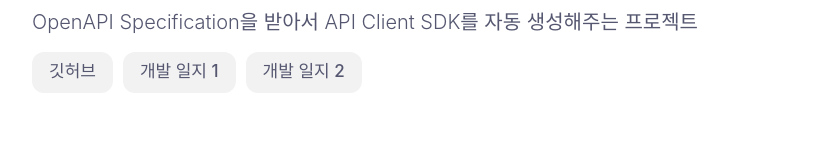
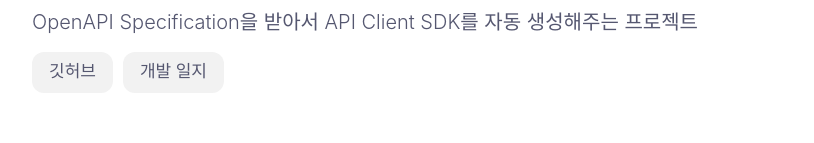
Before and after one commit to hoseungme/about.hoseung.me, a React app: page / in a window 1280 px wide. Shown: the part 2398-2541 px from the top of the page, without its empty margins (178-992 px from the left). Built offline with nearby package versions, Linux system fonts and the light colour scheme; a web font is replaced by a local one.

Commit message:
fix opensource section

```diff
--- a/src/pages/Main/sections/opensource.tsx
+++ b/src/pages/Main/sections/opensource.tsx
@@ -112,15 +112,7 @@ export function OpensourceSection() {
               className="link font-medium"
               to="https://blog.hoseung.me/2021-05-01-api-client-sdk"
             >
-              개발 일지 1
-            </LinkButton>
-          </li>
-          <li>
-            <LinkButton
-              className="link font-medium"
-              to="https://blog.hoseung.me/2021-03-27-open-api-specification"
-            >
-              개발 일지 2
+              개발 일지
             </LinkButton>
           </li>
         </ul>
```
